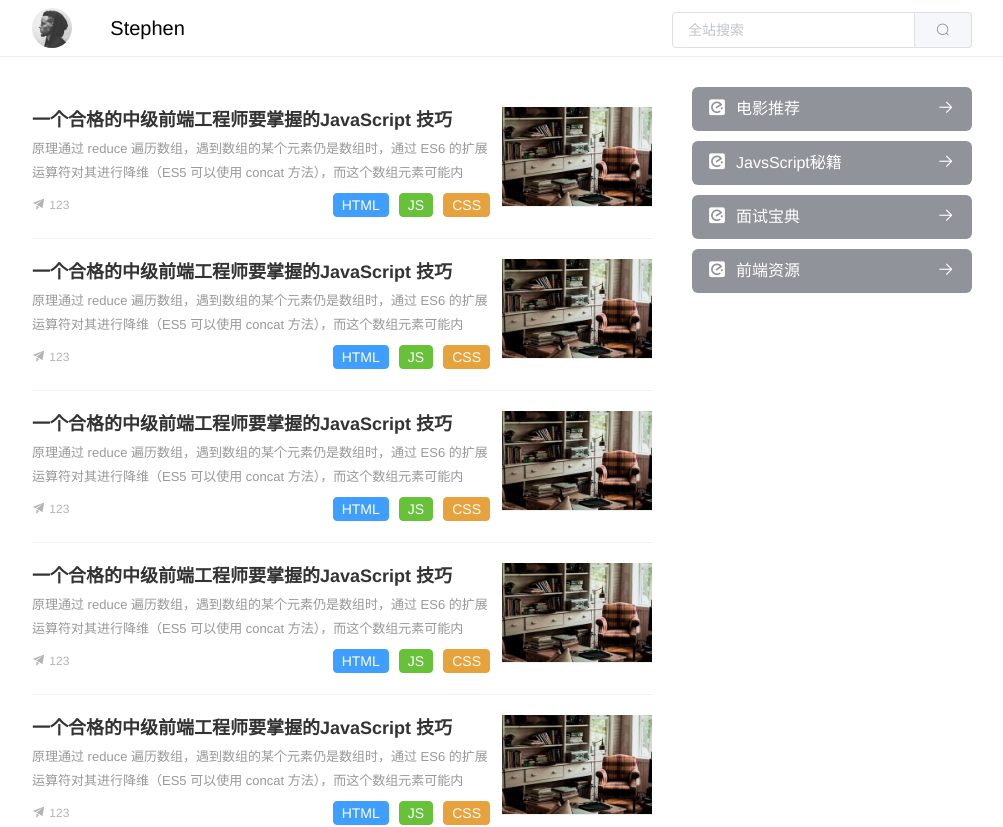
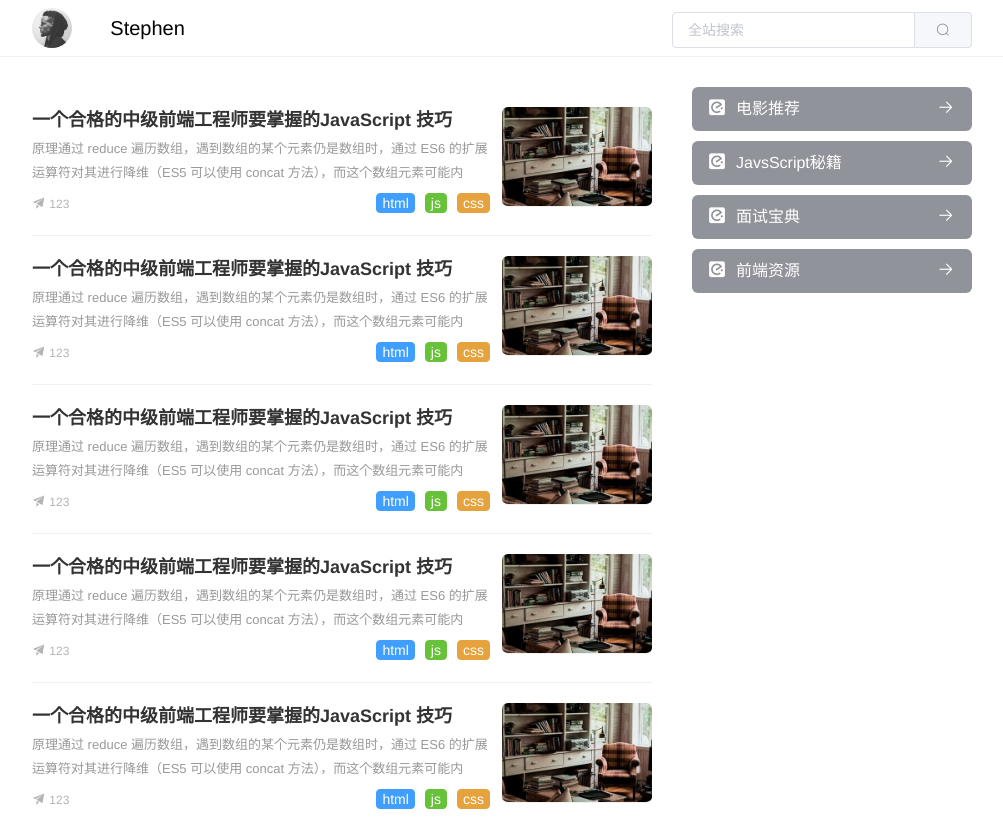
Before and after one commit to yizeruier1/myblog_front, a Vue app: page / in a window 1280 px wide. Shown: the top 827 px of the page, without its empty margins (138-1141 px from the left). Built offline with nearby package versions, Linux system fonts and the light colour scheme.

Commit message:
commit pages

```diff
--- a/package.json
+++ b/package.json
@@ -15,7 +15,8 @@
     "normalize.css": "^8.0.1",
     "vue": "^2.6.10",
     "vue-router": "^3.0.3",
-    "vuex": "^3.0.1"
+    "vuex": "^3.0.1",
+    "wangeditor": "^3.1.1"
   },
   "devDependencies": {
     "@vue/cli-plugin-babel": "^3.11.0",
--- a/src/App.vue
+++ b/src/App.vue
@@ -44,4 +44,17 @@
             width 940px
             min-height calc(100vh - 157px)
             margin 57px auto 0 auto
+
+    .common-desc
+        width 100%
+        height 50px
+        line-height 50px
+        margin 20px 0
+        color #333
+        font-size 20px
+        text-align center
+        font-weight 600
+    .w-e-text-container
+    .w-e-menu
+        z-index 0 !important
 </style>
--- a/src/components/article-list.vue
+++ b/src/components/article-list.vue
@@ -19,9 +19,9 @@
                     </el-col>
 
                     <el-col :span="12" style="text-align:right;">
-                        <el-tag effect="dark" size="small">HTML</el-tag>&nbsp;&nbsp;
-                        <el-tag effect="dark" type="success" size="small">JS</el-tag>&nbsp;&nbsp;
-                        <el-tag effect="dark" type="warning" size="small">CSS</el-tag>
+                        <el-tag effect="dark" size="mini">html</el-tag>&nbsp;&nbsp;
+                        <el-tag effect="dark" type="success" size="mini">js</el-tag>&nbsp;&nbsp;
+                        <el-tag effect="dark" type="warning" size="mini">css</el-tag>
                     </el-col>
                 </el-row>
             </div>
@@ -77,8 +77,8 @@
                 line-height 24px
             .articla-tags
                 width 100%
-                height 24px
-                line-height 24px
+                height 22px
+                line-height 22px
                 color #b4b4b4
                 font-size 12px
                 span
@@ -92,6 +92,7 @@
             float right
             cursor pointer
             overflow hidden
+            border-radius 6px
             img
                 display block
                 width 100%
--- /dev/null
+++ b/src/components/editor.vue
@@ -0,0 +1,34 @@
+<template>
+    <div>
+        <div ref="editor" style="text-align:left;margin-top:20px;"></div>
+    </div>
+</template>
+
+<script>
+    import E from 'wangeditor'
+    export default {
+        name: 'editor',
+        // model: {
+        //     prop: 'content',
+        //     event: 'input'
+        // },
+        // props: ['content'],
+        data () {
+            return {
+                editorContent: ''
+            }
+        },
+        methods: {
+            getContent() {
+                console.log(this.editorContent)
+            }
+        },
+        mounted() {
+            var editor = new E(this.$refs.editor)
+            editor.customConfig.onchange = (html) => {
+                this.editorContent = html
+            }
+            editor.create()
+        }
+    }
+</script>
--- a/src/router/router.js
+++ b/src/router/router.js
@@ -1,6 +1,7 @@
 import Vue from 'vue'
 import Router from 'vue-router'
 import index from '@/views/index.vue'
+import addArtical from '@/views/addArtical.vue'
 
 Vue.use(Router)
 
@@ -12,6 +13,11 @@ export default new Router({
             path: '/',
             name: 'index',
             component: index
+        },
+        {
+            path: '/addArtical',
+            name: 'addArtical',
+            component: addArtical
         }
         // {
         //     path: '/about',
--- /dev/null
+++ b/src/views/addArtical.vue
@@ -0,0 +1,117 @@
+<template>
+    <div class="addartical-warp">
+
+        <div class="common-desc">
+            发布文章
+        </div>
+
+        <el-form :model="ruleForm" :rules="rules" ref="ruleForm" label-width="100px">
+
+            <el-row>
+                <el-col :span="12">
+                    <el-form-item label="文章名称:" prop="title">
+                        <el-input v-model="ruleForm.title" :size="UISize"></el-input>
+                    </el-form-item>
+                </el-col>
+            </el-row>
+
+            <el-row>
+                <el-col :span="12">
+                    <el-form-item label="文章标签:" prop="types">
+                        <el-select v-model="ruleForm.types" :size="UISize" multiple clearable style="width:100%;">
+                            <el-option label="HTNL" value="1"></el-option>
+                            <el-option label="CSS" value="2"></el-option>
+                            <el-option label="JS" value="3"></el-option>
+                            <el-option label="VUE" value="4"></el-option>
+                        </el-select>
+                    </el-form-item>
+                </el-col>
+            </el-row>
+
+            <el-row>
+                <el-col :span="12">
+                    <el-form-item label="文章描述:" prop="desc">
+                        <el-input v-model="ruleForm.desc" :size="UISize"></el-input>
+                    </el-form-item>
+                </el-col>
+            </el-row>
+
+            <el-row>
+                <el-col :span="12">
+                    <el-form-item label="开启评论:" prop="comment">
+                        <el-radio-group v-model="ruleForm.comment" :size="UISize">
+                            <el-radio :label="1">是</el-radio>
+                            <el-radio :label="2">否</el-radio>
+                        </el-radio-group>
+                    </el-form-item>
+                </el-col>
+            </el-row>
+
+            <editor v-model="ruleForm.content" />
+
+            <el-row style="text-align:center;margin:20px 0;">
+                <el-col :span="24">
+                    <el-button type="primary" @click="submitForm('ruleForm')" size="small" :loading="loading">立即创建</el-button>
+                    <el-button @click="resetForm('ruleForm')" size="small" style="margin-left:20px;">重置</el-button>
+                </el-col>
+            </el-row>
+        </el-form>
+    </div>
+</template>
+
+<script>
+    import editor from '../components/editor'
+    export default {
+        name: 'addArtical',
+        components: {
+            editor
+        },
+        data(){
+            return{
+                ruleForm: {
+                    title: '',
+                    types: [],
+                    content: '',
+                    desc: '',
+                    comment: 1
+                },
+                rules: {
+                    title: [
+                        { required: true, message: '请输入文章标题', trigger: 'blur' }
+                    ],
+                    types: [
+                        { required: true, message: '请选择文章类型', trigger: 'blur' }
+                    ],
+                    desc: [
+                        { required: true, message: '请输入文章简介', trigger: 'blur' }
+                    ]
+                },
+                loading: false
+            }
+        },
+        methods: {
+            submitForm(){
+                console.log(this.ruleForm)
+                this.$refs.ruleForm.validate((valid) => {
+                    if (valid) {
+                        alert('submit!');
+                    } else {
+                        console.log('error submit!!');
+                        return false;
+                    }
+                })
+            },
+            resetForm(){
+                this.$refs.ruleForm.resetFields()
+            }
+        }
+    }
+</script>
+
+<style lang="stylus" scoped>
+    .addartical-warp
+        width 724px
+        height auto
+        margin 0 auto
+        overflow hidden
+</style>
```
